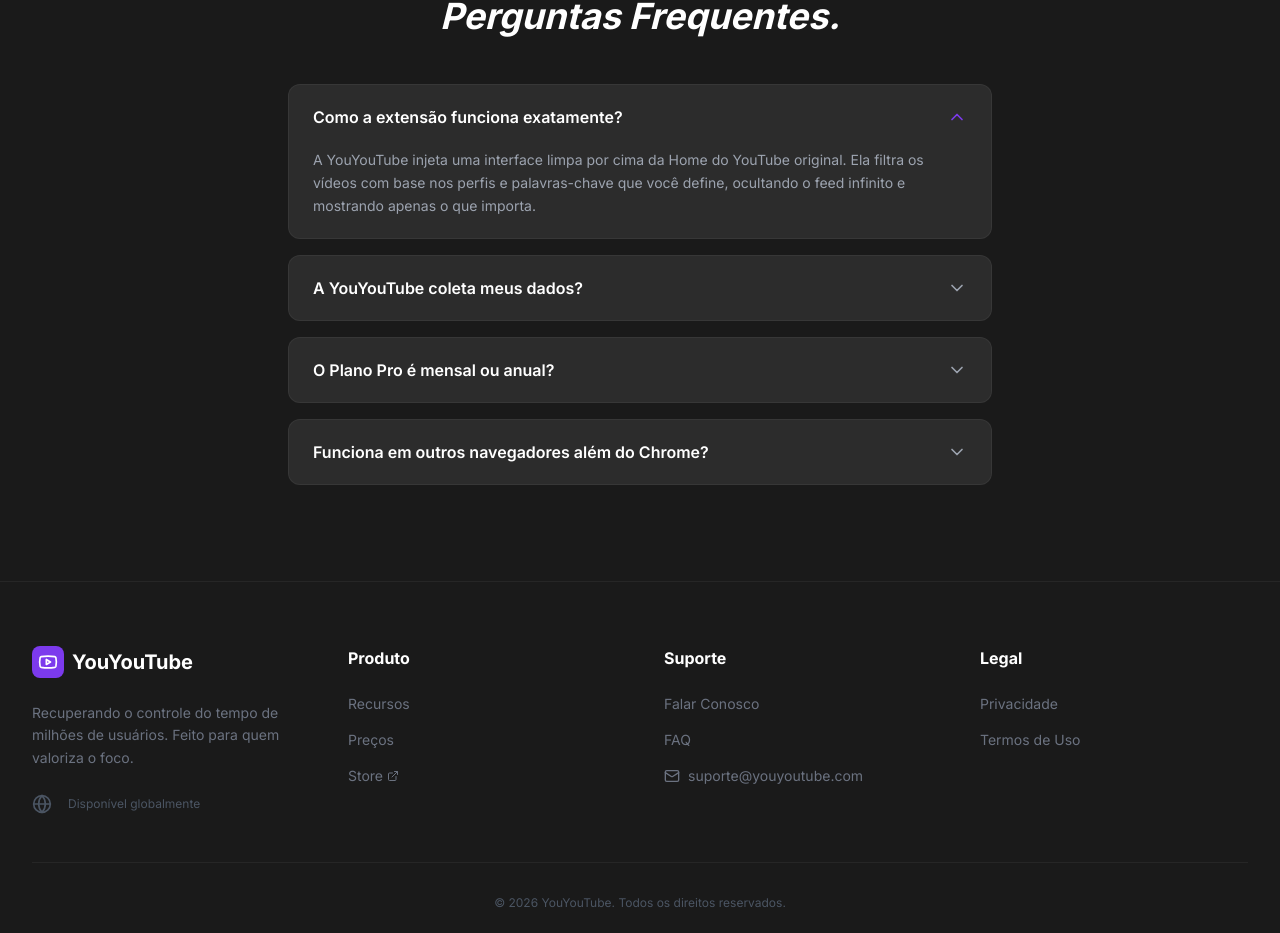
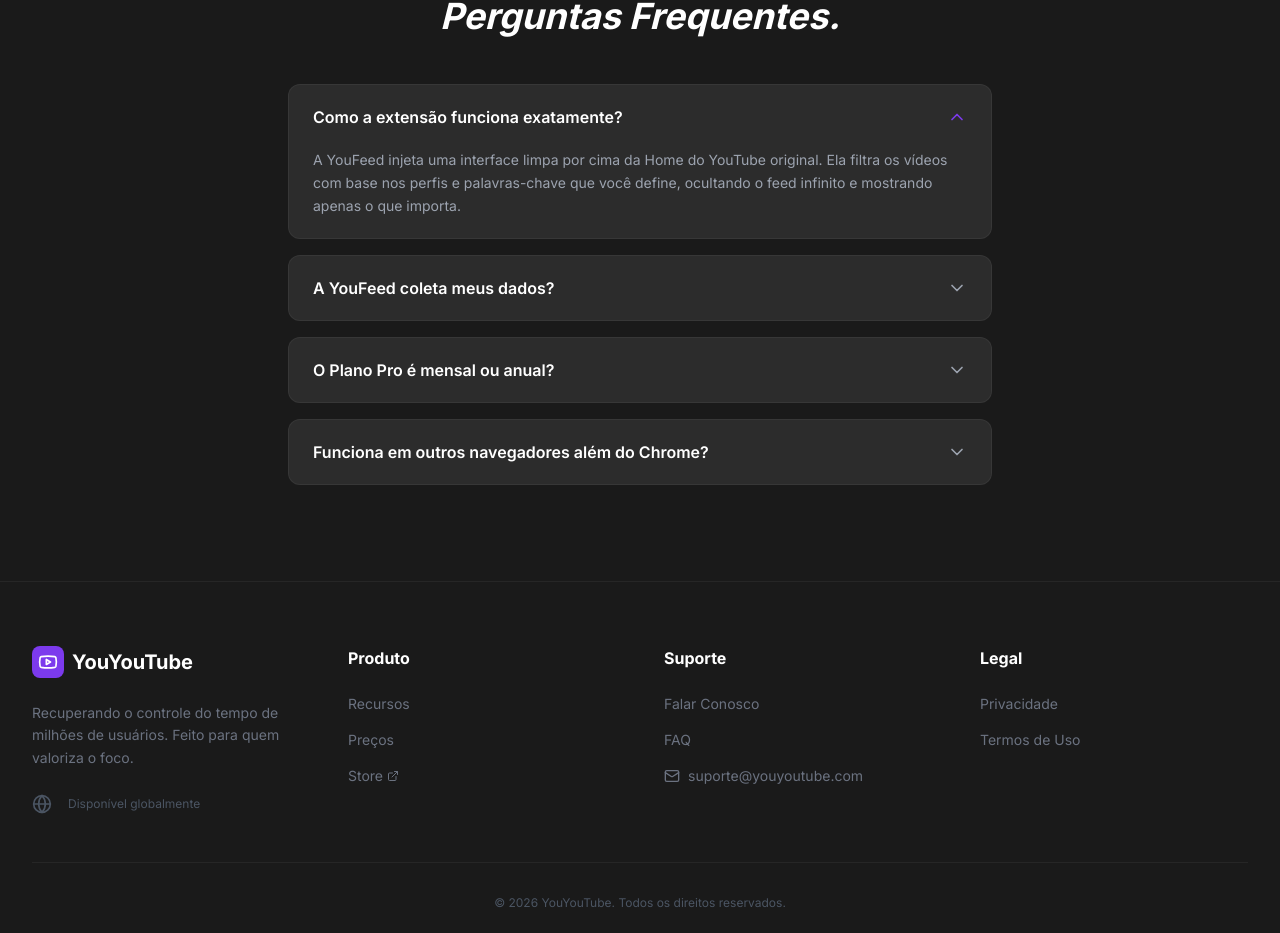
Before and after one commit to GustavoInCode/youfeed, a React (Vite) app: page / in a window 1280 px wide. Shown: the part 4043-4976 px from the top of the page. Built offline with nearby package versions, Linux system fonts and the light colour scheme; grey boxes are pictures that could not be loaded.

Commit message:
Rename YouYouTube to YouFeed in FAQ component

```diff
--- a/components/FAQ.tsx
+++ b/components/FAQ.tsx
@@ -5,10 +5,10 @@
 const faqs = [
   {
     q: 'Como a extensão funciona exatamente?',
-    a: 'A YouYouTube injeta uma interface limpa por cima da Home do YouTube original. Ela filtra os vídeos com base nos perfis e palavras-chave que você define, ocultando o feed infinito e mostrando apenas o que importa.',
+    a: 'A YouFeed injeta uma interface limpa por cima da Home do YouTube original. Ela filtra os vídeos com base nos perfis e palavras-chave que você define, ocultando o feed infinito e mostrando apenas o que importa.',
   },
   {
-    q: 'A YouYouTube coleta meus dados?',
+    q: 'A YouFeed coleta meus dados?',
     a: 'Absolutamente não. Nossos termos e políticas são claros: todos os dados (interesses, perfis, estatísticas) são armazenados localmente no seu navegador usando o chrome.storage. Nada sai do seu computador.',
   },
   {
@@ -17,7 +17,7 @@
   },
   {
     q: 'Funciona em outros navegadores além do Chrome?',
-    a: 'A YouYouTube foi desenhada para o Chrome, mas é compatível com outros navegadores baseados em Chromium, como Brave, Microsoft Edge e Opera.',
+    a: 'A YouFeed foi desenhada para o Chrome, mas é compatível com outros navegadores baseados em Chromium, como Brave, Microsoft Edge e Opera.',
   },
 ];
 
```
